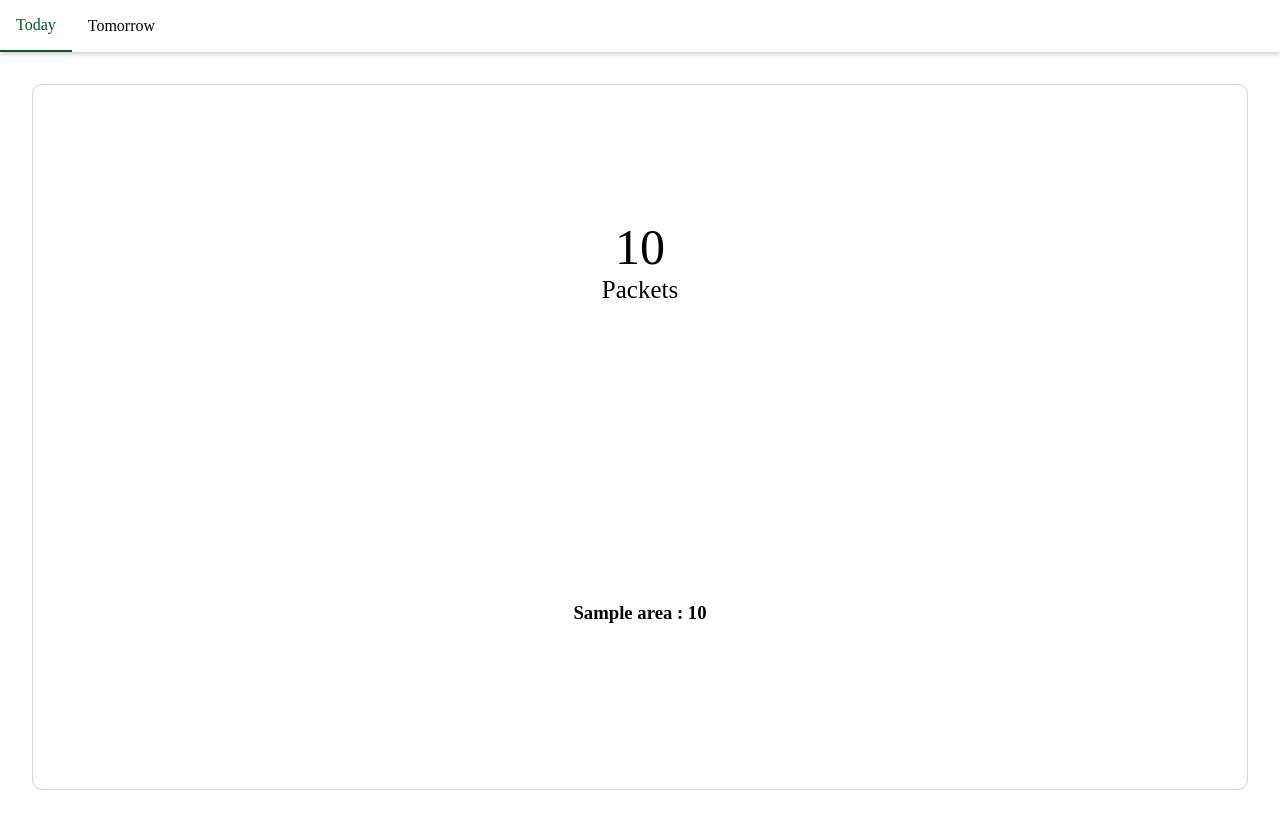
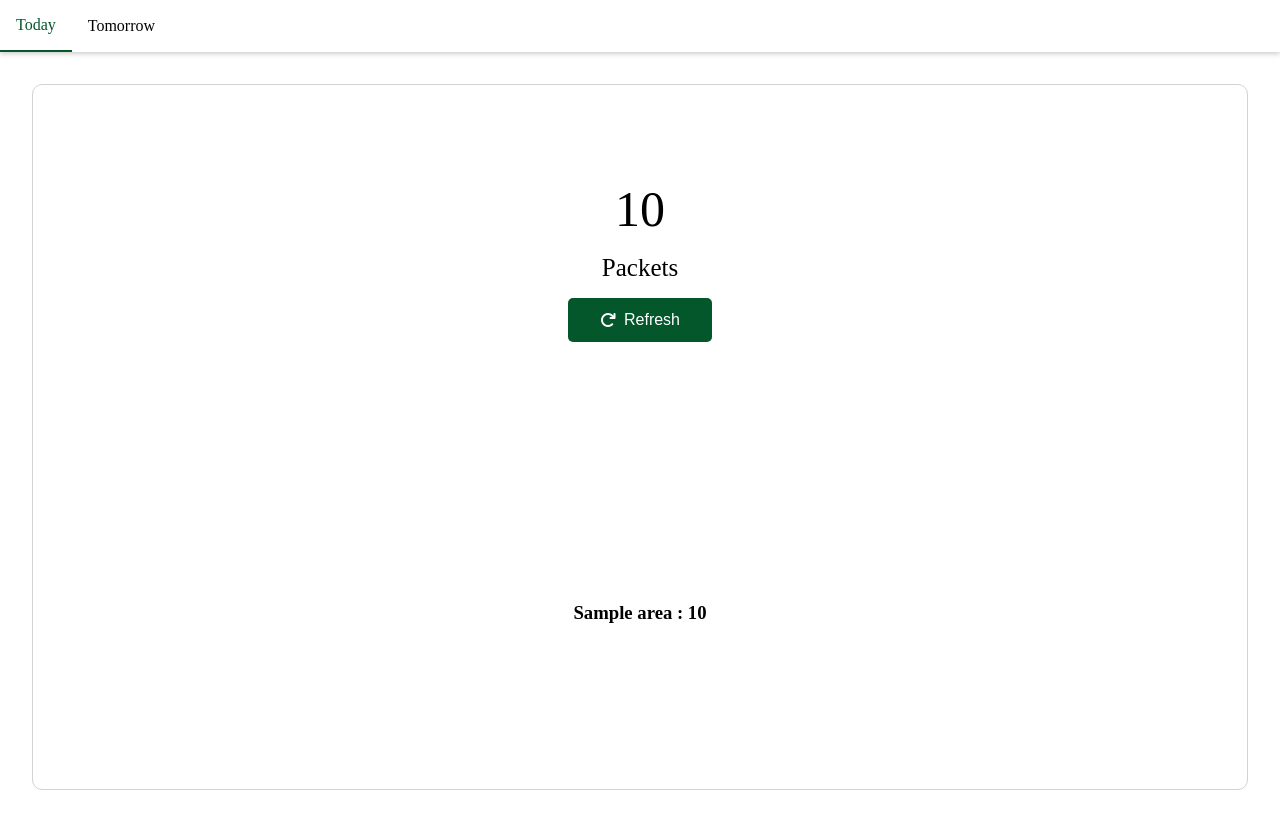
Before and after one commit to pulimoodan/farmfills-app, a Django app: template templates/vendor_today.html in a window 1280 px wide. Run offline with Django 3.2, Linux system fonts and the light colour scheme; the template is opened without the code that fills it: most values are stand-ins (such as "Sample title", 1, 10 or a date in 2020); some libraries are stand-ins or nearby versions; some web fonts are replaced.

Commit message:
adds refresh button for vendor

```diff
--- a/static/css/vendor.css
+++ b/static/css/vendor.css
@@ -24,6 +24,7 @@ body{
     height:40vh;
     overflow:hidden;
     padding:1rem;
+    gap: 1rem;
 }
 
 .main .body h1, .reports .body h1{
@@ -120,6 +121,25 @@ a {
     color:inherit;
 }
 
+.btn {
+    display: block;
+    background: #04572a;
+    font-size: 1rem;
+    color: #fff;
+    padding: 0.8rem 2rem;
+    border: none;
+    border-radius: 5px;
+    transition: 0.3s;
+    cursor: pointer;
+    display: flex;
+    align-items: center;
+    gap: 0.5rem;
+}
+
+.btn:hover {
+    opacity: 0.8;
+}
+
 @media(max-width:1000px){
     .main .each.title.fixed{
         width:auto;
--- a/templates/vendor_today.html
+++ b/templates/vendor_today.html
@@ -6,6 +6,8 @@
     <meta http-equiv="X-UA-Compatible" content="IE=edge">
     <meta name="viewport" content="width=device-width, initial-scale=1.0">
     <link rel="stylesheet" href="{% static 'css/vendor.css' %}">
+    <link  href="http://cdnjs.cloudflare.com/ajax/libs/font-awesome/4.3.0/css/font-awesome.css"
+      rel="stylesheet"  type='text/css'>
     <script src="https://kit.fontawesome.com/96b854ece5.js" crossorigin="anonymous"></script>
     <link href="https://fonts.cdnfonts.com/css/caros" rel="stylesheet">
     <title>Vendor | Farmfills</title>
@@ -19,10 +21,13 @@
     </nav>
 
     <div class="main">
-
         <div class="container">
             <div class="body">
                 <h1>{{result.total}}</h1><h2>Packets</h2>
+                <button class="btn" onclick="location.reload()">
+                    <i class="fa fa-rotate-right"></i>
+                    Refresh
+                </button>
             </div>
             <div class="body">
                 {% for a in result.areas %}
--- a/templates/vendor_tomorrow.html
+++ b/templates/vendor_tomorrow.html
@@ -6,6 +6,8 @@
     <meta http-equiv="X-UA-Compatible" content="IE=edge">
     <meta name="viewport" content="width=device-width, initial-scale=1.0">
     <link rel="stylesheet" href="{% static 'css/vendor.css' %}">
+    <link  href="http://cdnjs.cloudflare.com/ajax/libs/font-awesome/4.3.0/css/font-awesome.css"
+      rel="stylesheet"  type='text/css'>
     <script src="https://kit.fontawesome.com/96b854ece5.js" crossorigin="anonymous"></script>
     <link href="https://fonts.cdnfonts.com/css/caros" rel="stylesheet">
     <title>Vendor | Farmfills</title>
@@ -22,6 +24,10 @@
         <div class="container">
             <div class="body">
                 <h1>{{result.total}}</h1><h2>Packets</h2>
+                <button class="btn" onclick="location.reload()">
+                    <i class="fa fa-rotate-right"></i>
+                    Refresh
+                </button>
             </div>
             <div class="body">
                 {% for a in result.areas %}
```
